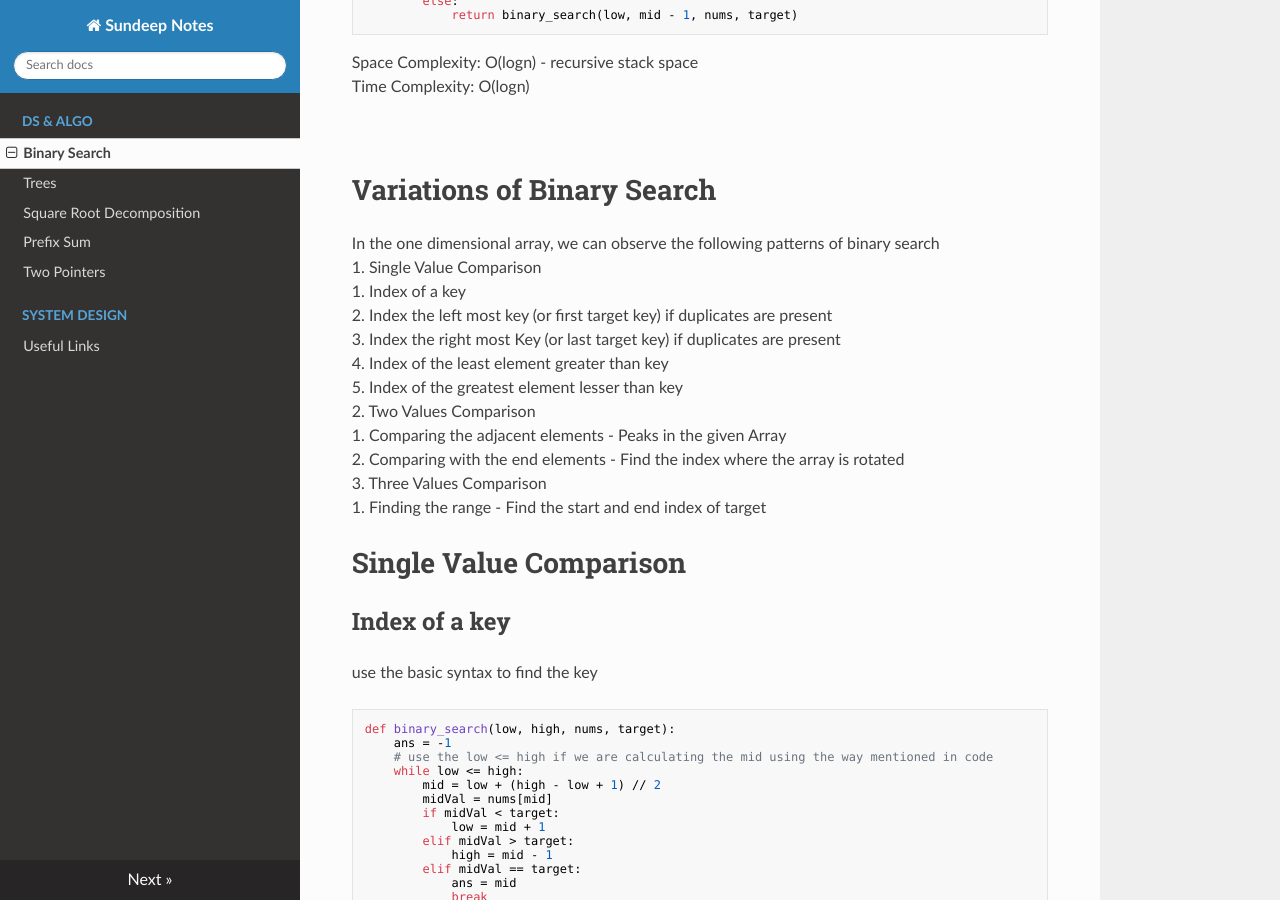
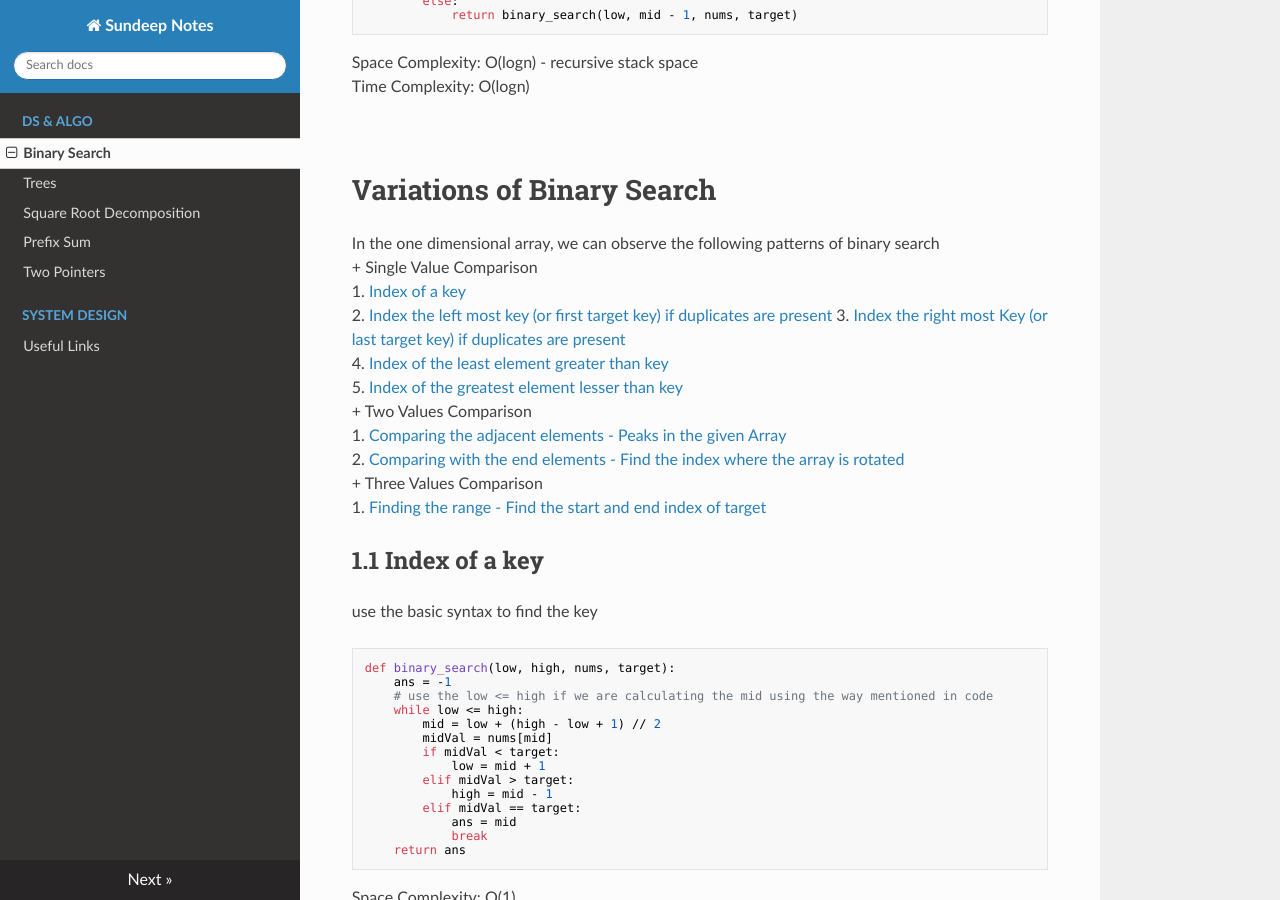
Before and after one commit to gsundeep-tech/notes, an MkDocs documentation site: the page built from docs/ds_and_algo/binary_search.md, in a window 1280 px wide and 900 px high, scrolled down 820 px. Built offline with MkDocs 1.6.1, drawn with Linux system fonts in a browser that asks for light colours; nearby versions of some CDN libraries.

Commit message:
updating the list

```diff
--- a/docs/ds_and_algo/binary_search.md
+++ b/docs/ds_and_algo/binary_search.md
@@ -49,22 +49,20 @@ Time Complexity: O(logn)
 
 # Variations of Binary Search
 In the one dimensional array, we can observe the following patterns of binary search
-1. Single Value Comparison
-   1. Index of a key
-   2. Index the left most key (or first target key) if duplicates are present
-   3. Index the right most Key (or last target key) if duplicates are present
-   4. Index of the least element greater than key
-   5. Index of the greatest element lesser than key
-2. Two Values Comparison
-   1. Comparing the adjacent elements - Peaks in the given Array
-   2. Comparing with the end elements - Find the index where the array is rotated
-3. Three Values Comparison
-   1. Finding the range - Find the start and end index of target
++ Single Value Comparison
+   1. [Index of a key](#11-index-of-a-key)
+   2. [Index the left most key (or first target key) if duplicates are present](#12-index-the-left-most-key-or-first-target-key-if-duplicates-are-present)
+   3. [Index the right most Key (or last target key) if duplicates are present](#13-index-the-right-most-key-or-last-target-key-if-duplicates-are-present)
+   4. [Index of the least element greater than key](#14-index-of-the-least-element-greater-than-key)
+   5. [Index of the greatest element lesser than key](#15-index-of-the-greatest-element-lesser-than-key)
++ Two Values Comparison
+   1. [Comparing the adjacent elements - Peaks in the given Array](#21-get-any-peak-in-the-array)
+   2. [Comparing with the end elements - Find the index where the array is rotated](#22-find-the-index-where-array-is-rotated)
++ Three Values Comparison
+   1. [Finding the range - Find the start and end index of target](#31-finding-the-range-of-the-target)
 
 
-
-# Single Value Comparison
-## Index of a key
+## 1.1 Index of a key
 
 use the basic syntax to find the key
 
```
